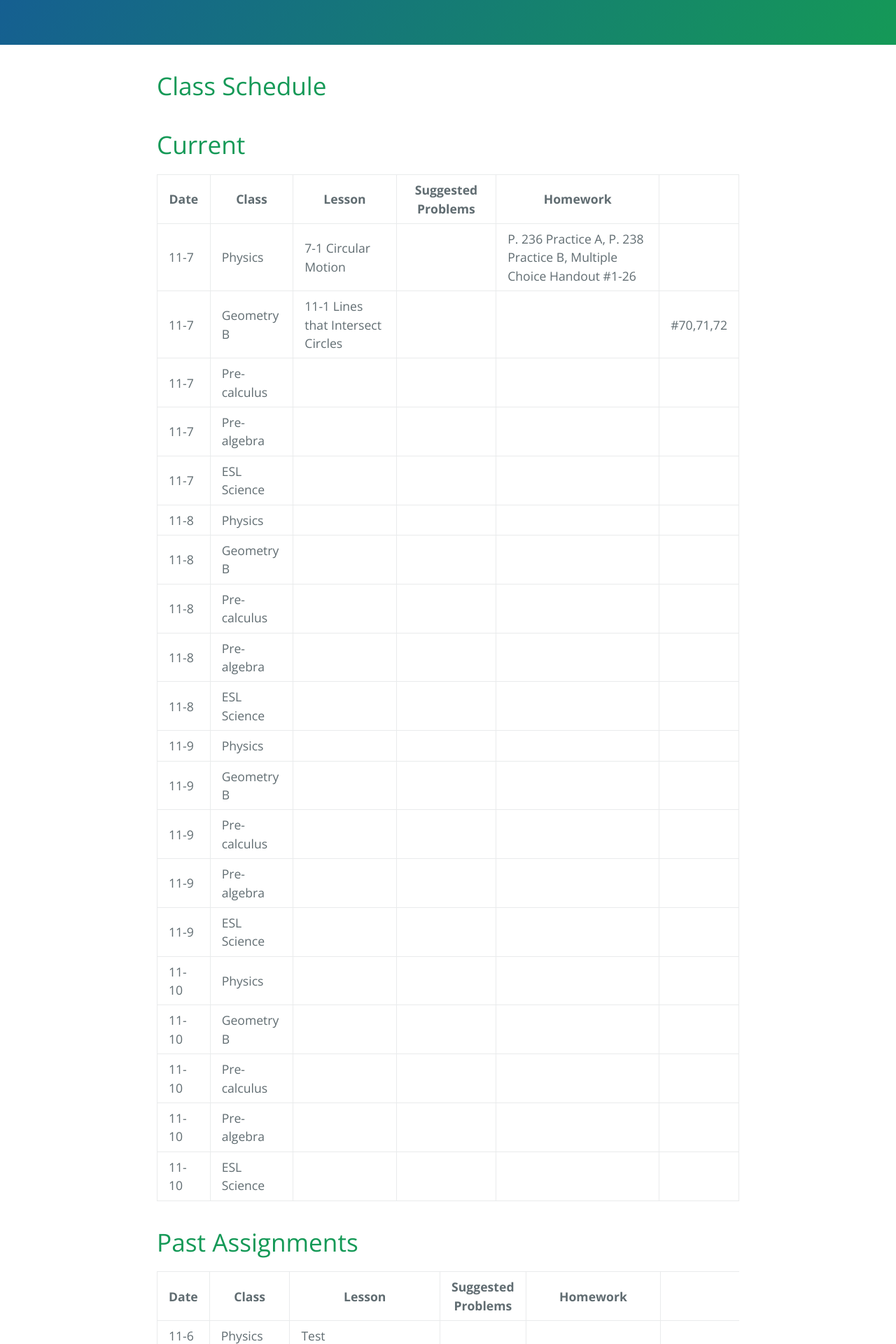
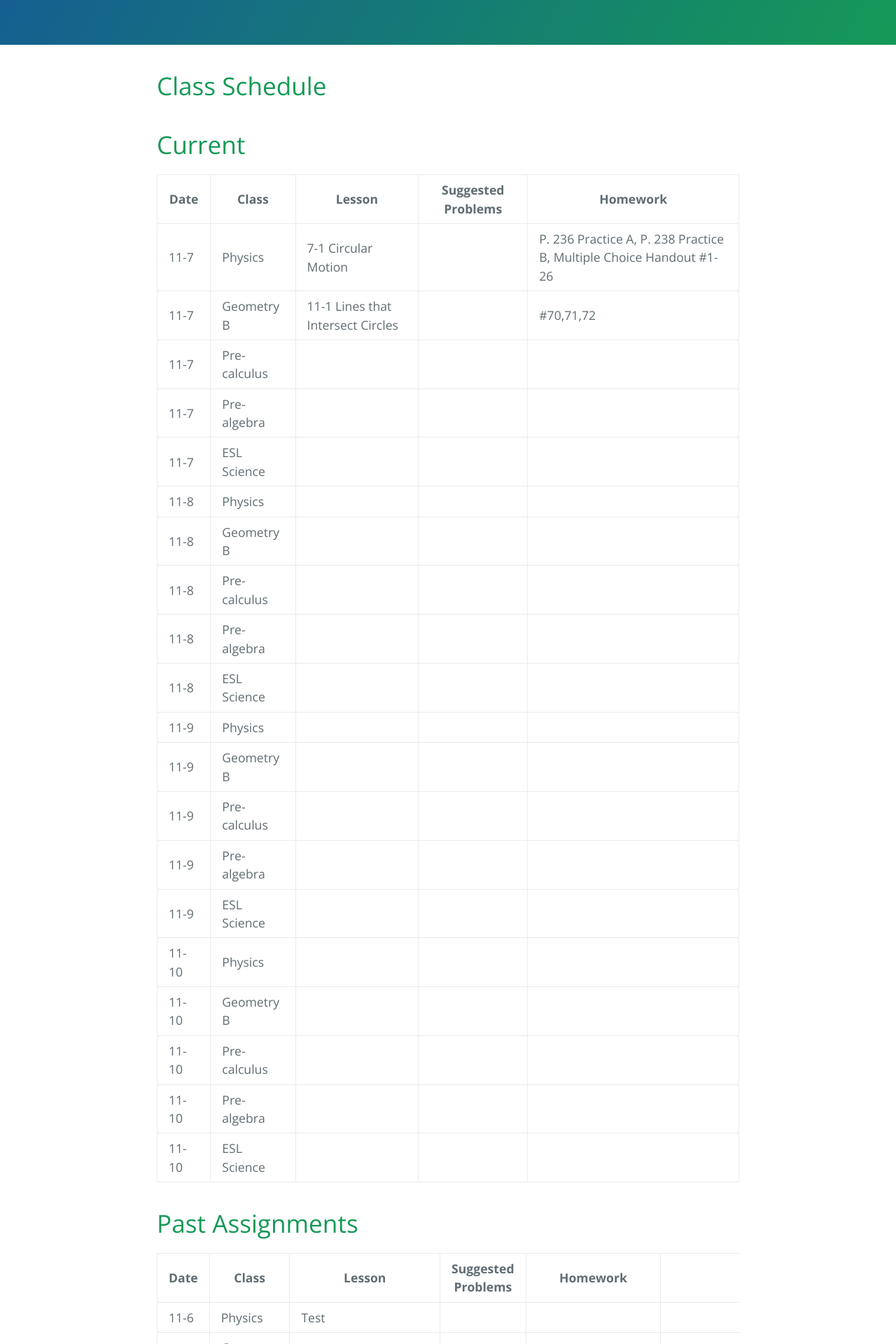
Before and after one commit to gpayoo/gpayoo, a Jekyll site: the page built from index.md, in a window 1280 px wide. Shown: the part 319-2239 px from the top of the page at 70% size. Built offline with Jekyll 4.4.1, drawn with Linux system fonts in a browser that asks for light colours; our own code applies the rules of GitHub Pages for plain Markdown files.

Commit message:
Update index.md

```diff
--- a/index.md
+++ b/index.md
@@ -11,7 +11,7 @@ layout: default
 | Date | Class | Lesson | Suggested Problems | Homework |
 | ---- | ----- | ------ | -------- | ---
 | 11-7 | Physics | 7-1 Circular Motion | | P. 236 Practice A, P. 238 Practice B, Multiple Choice Handout #1-26
-| 11-7 | Geometry B | 11-1 Lines that Intersect Circles | | |  #70,71,72
+| 11-7 | Geometry B | 11-1 Lines that Intersect Circles | |  #70,71,72
 | 11-7 | Pre-calculus |  | |
 | 11-7 | Pre-algebra |  | |
 | 11-7 | ESL Science | |  |
```
